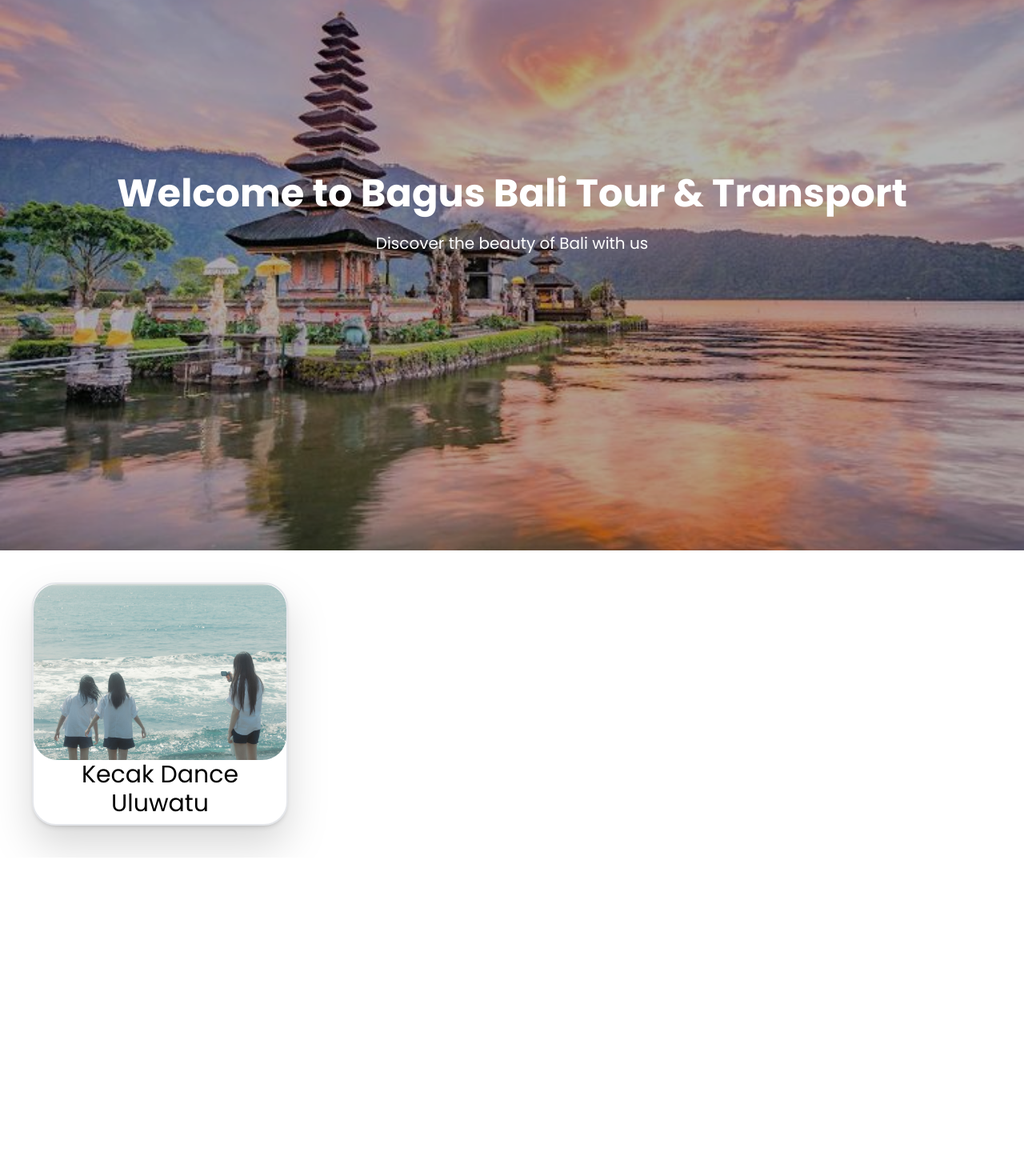
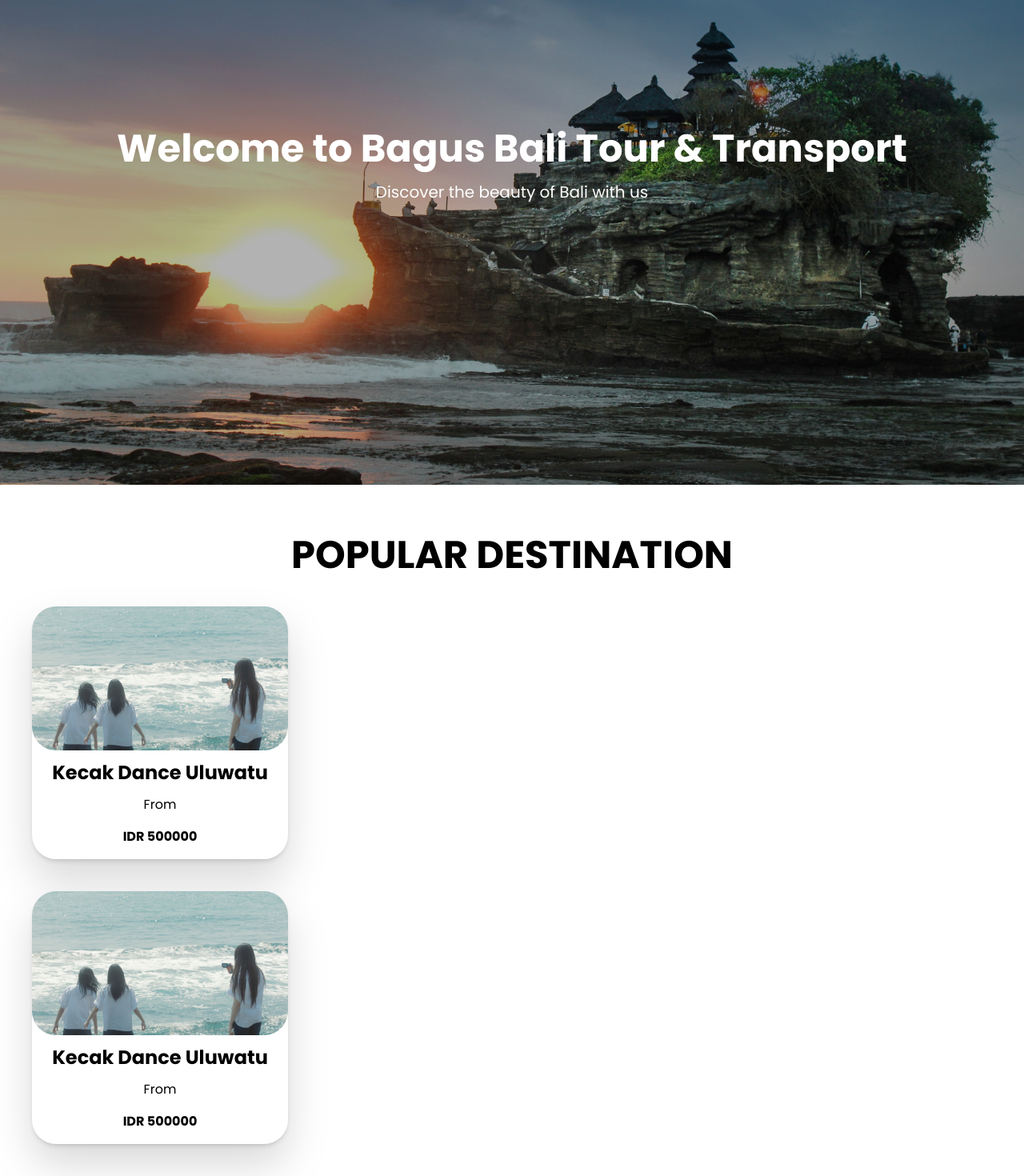
Before and after one commit to CokdePutra/Bali-Tour, a React (Vite) app: page / in a window 1280 px wide. Shown: the part 194-1664 px from the top of the page at 80% size. Before the commit the page ends 1266 px from the top, so only its background shows below. Built offline with nearby package versions, Linux system fonts and the light colour scheme.

Commit message:
fixing navbar

```diff
--- a/src/components/Card/Card.jsx
+++ b/src/components/Card/Card.jsx
@@ -1,19 +1,20 @@
 import React from "react";
 
-const Card = ({ src, title, desc }) => {
+const Card = ({ src, title, price }) => {
   return (
     <div
       className="w-[20rem] bg-white rounded-[30px] shadow-md flex flex-col items-center m-10
-    drop-shadow-2xl border-2 border-color-gold-card justify-center">
+    drop-shadow-2xl justify-center">
       {/* <div className="rounded-[30px] flex items-center justify-center mb-4 "> */}
       <img
         src={src}
         alt=""
-        className="w-full h-[220px] rounded-[30px] relative object-cover"
+        className="w-full h-[180px] rounded-[30px] relative object-cover"
       />
       {/* </div> */}
-      <h1 className="text-3xl mb-2 kodchasan-bold">{title}</h1>
-      <p className="text-gray-600 jura-medium">{desc}</p>
+      <h1 className="Title-card">{title}</h1>
+      <h3>From</h3>
+      <p className="poppins-bold my-4">IDR {price}</p>
     </div>
   );
 };
--- a/src/components/Hero/Hero.jsx
+++ b/src/components/Hero/Hero.jsx
@@ -1,22 +1,18 @@
 import React from "react";
 
-const Hero = ({ backgroundImage }) => {
+const Hero = ({ backgroundImage, title, desc }) => {
   const sectionStyle = {
     backgroundImage: `url(${backgroundImage})`,
   };
 
   return (
     <div
-      className="relative w-full h-screen bg-fixed bg-cover bg-center flex items-center justify-center poppins-medium"
+      className="relative w-full h-screen bg-fixed bg-cover bg-center overflow-hidden flex items-center justify-center poppins-medium -mt-[82px]"
       style={sectionStyle}>
       <div className="absolute inset-0 bg-black opacity-30"></div>
       <div className="relative z-10 text-center text-white p-6">
-        <h1 className="text-3xl md:text-5xl font-bold poppins-bold mb-6">
-          Welcome to Bagus Bali Tour & Transport
-        </h1>
-        <p className="text-lg md:text-xl poppins-regular mb-10">
-          Discover the beauty of Bali with us
-        </p>
+        <h1 className="Title">{title}</h1>
+        <p className="text-lg md:text-xl poppins-regular my-3">{desc}</p>
       </div>
     </div>
   );
--- a/src/components/Navbar/Navbar.jsx
+++ b/src/components/Navbar/Navbar.jsx
@@ -1,6 +1,6 @@
 import React, { useState, useRef, useEffect } from "react";
 import { NavLink } from "react-router-dom";
-import ButtonBook from "../Button/buttonBook";
+import ButtonBook from "../Button/ButtonBook";
 
 const Navbar = () => {
   const [isOpen, setIsOpen] = useState(false);
@@ -29,7 +29,7 @@
       className="relative md:relative w-full bg-transparent z-50 poppins-regular">
       <div className="flex justify-between items-center p-4 mx-[2rem]">
         {/* Desktop Title */}
-        <div className="text-white poppins-bold text-3xl md:block hidden">
+        <div className="text-white poppins-bold text-3xl lg:block hidden">
           BAGUS BALI TOUR & TRANSPORT
         </div>
 
@@ -37,7 +37,9 @@
         <div className="md:hidden flex items-center">
           <button
             onClick={toggleMenu}
-            className="text-black focus:outline-none">
+            className={`focus:outline-none ${
+              isOpen ? "text-black" : "text-white"
+            }`}>
             <svg
               className="w-6 h-6"
               fill="none"
@@ -58,16 +60,16 @@
         {/* Nav Links */}
         <div
           className={`absolute poppins-bold left-0 w-full md:static md:flex md:items-center md:justify-center md:w-auto bg-white md:bg-transparent transition-all duration-300 ease-in-out ${
-            isOpen ? "top-12 block shadow-lg md:shadow-none" : "hidden"
+            isOpen
+              ? "top-0 -z-10 absolute block shadow-lg md:shadow-none"
+              : "hidden"
           }`}>
           <div className="flex flex-col md:flex-row md:items-center md:space-x-8 mt-4 md:mt-0">
             <NavLink
               end
               to="/"
               className={({ isActive }) =>
-                `relative text-black md:text-white hover:underline transition-all duration-300 ${
-                  isActive ? "underline" : ""
-                } py-2 md:py-0`
+                `Navlink relative ${isActive ? "underline" : ""} py-2 md:py-0`
               }
               onClick={() => setIsOpen(false)}>
               Home
@@ -75,9 +77,7 @@
             <NavLink
               to="/Pickup&Transfer"
               className={({ isActive }) =>
-                `relative text-black md:text-white hover:underline transition-all duration-300 ${
-                  isActive ? "underline" : ""
-                } py-2 md:py-0`
+                `Navlink relative ${isActive ? "underline" : ""} py-2 md:py-0`
               }
               onClick={() => setIsOpen(false)}>
               Pickup/Transfer
@@ -85,25 +85,21 @@
             <NavLink
               to="/Activities"
               className={({ isActive }) =>
-                `relative text-black md:text-white hover:underline transition-all duration-300 ${
-                  isActive ? "underline" : ""
-                } py-2 md:py-0`
+                `Navlink relative ${isActive ? "underline" : ""} py-2 md:py-0`
               }
               onClick={() => setIsOpen(false)}>
               Activities
             </NavLink>
             <a
               href="/#Contact"
-              className="relative text-black md:text-white hover:underline transition-all duration-300 py-2 md:py-0"
+              className="Navlink relative py-2 md:py-0"
               onClick={() => setIsOpen(false)}>
               Contact
             </a>
             <NavLink
               to="/Contact"
               className={({ isActive }) =>
-                `relative text-black md:text-white hover:underline transition-all duration-300 ${
-                  isActive ? "underline" : ""
-                } py-2 md:py-0`
+                `Navlink relative ${isActive ? "underline" : ""} py-2 md:py-0`
               }
               onClick={() => setIsOpen(false)}>
               Review
--- a/src/constants/constants.jsx
+++ b/src/constants/constants.jsx
@@ -1,5 +1,5 @@
 export const HeroImage = {
-  Home: "./images/hero_image.png",
+  Home: "./images/hero_image.jpg",
   PickupTransfer: "./images/beach_bali.jpg",
   Activities: "./images/beach_club.jpg",
   Contact: "./images/NJ_BubbleGum_22.jpg",
--- a/src/index.css
+++ b/src/index.css
@@ -1,5 +1,17 @@
 @tailwind base;
 @tailwind components;
+@layer components {
+  .Title {
+    @apply text-3xl md:text-5xl font-bold poppins-bold m-4;
+  }
+  .Title-card {
+    @apply text-xl md:text-2xl font-bold poppins-bold m-3;
+  }
+  .Navlink {
+    @apply text-black md:text-white hover:underline transition-all duration-300;
+  }
+}
+
 @tailwind utilities;
 
 .poppins-thin {
--- a/src/view/Activities.jsx
+++ b/src/view/Activities.jsx
@@ -7,7 +7,7 @@
   return (
     <>
       <Navbar />
-      <Hero backgroundImage={HeroImage.Activities} />
+      <Hero backgroundImage={HeroImage.Activities} title="Activities" />
     </>
   );
 };
--- a/src/view/Home.jsx
+++ b/src/view/Home.jsx
@@ -9,11 +9,22 @@
     <>
       <div className="w-full">
         <Navbar />
-        <Hero backgroundImage={HeroImage.Home} />
+        <Hero
+          backgroundImage={HeroImage.Home}
+          title="Welcome to Bagus Bali Tour & Transport"
+          desc="Discover the beauty of Bali with us"
+        />
         <div className="popular-destination">
+          <h2 className="Title mt-16">POPULAR DESTINATION</h2>
           <Card
             src="./images/NJ_BubbleGum_18.jpg"
             title="Kecak Dance Uluwatu"
+            price="500000"
+          />
+          <Card
+            src="./images/NJ_BubbleGum_18.jpg"
+            title="Kecak Dance Uluwatu"
+            price="500000"
           />
         </div>
       </div>
```
Also changed, not shown: public/images/hero_image.jpg (added), public/images/hero_image2.png (renamed from public/images/hero_image.png).
